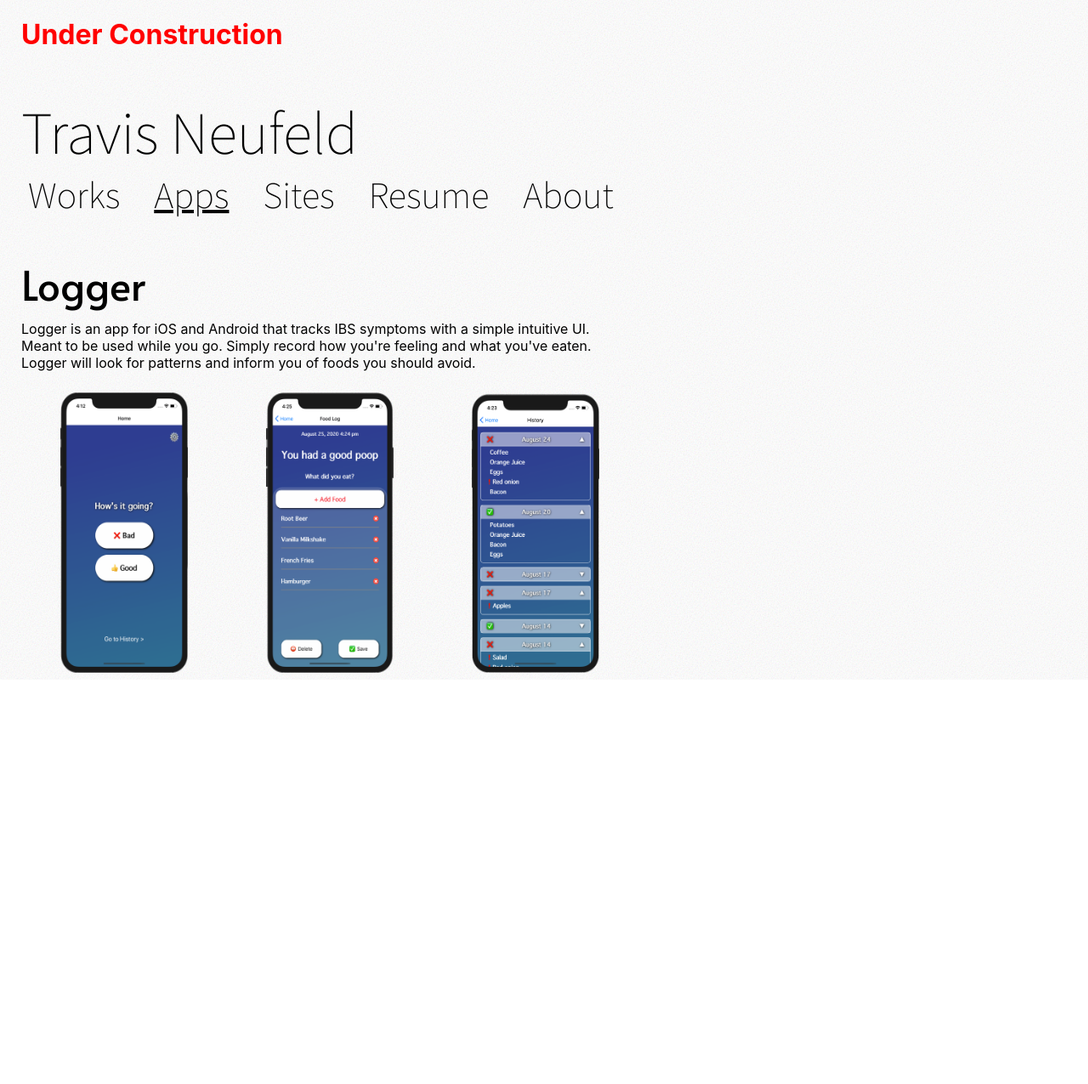
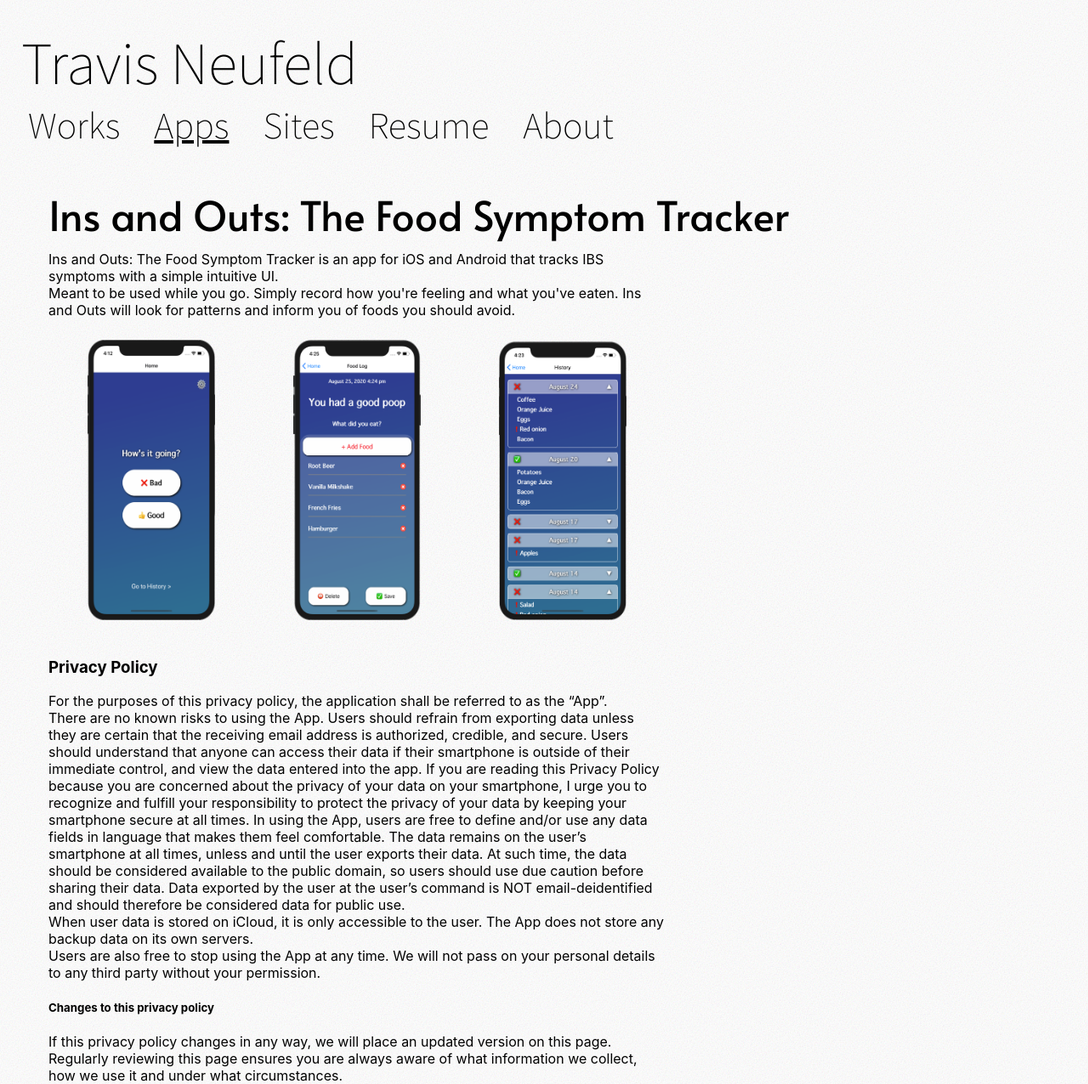
Before and after one commit to TravisJN/blog, a React (Create React App) app: page /apps in a window 1280 px wide. Shown: the top 1276 px of the page at 85% size. Before the commit the page ends 800 px from the top, so only its background shows below. Built offline with nearby package versions, Linux system fonts and the light colour scheme.

Commit message:
Add privacy policy for ins and outs

```diff
--- a/src/App.css
+++ b/src/App.css
@@ -6,10 +6,6 @@
   width: 100vw;
   margin-left: 25px;
   /* background-color: rgba(255, 0, 0, 0.2); */
-}
-
-.under-construction {
-  color: red;
 }
 
 .header-container {
@@ -57,6 +53,7 @@
   width: 90%;
   display: flex;
   flex-direction: column;
+  margin-left: 1em;
   /* background-color: rgba(255, 0, 0, 0.3); */
 }
 
@@ -82,4 +79,5 @@
   display: flex;
   justify-content: space-around;
   margin-top: 25px;
+  margin-bottom: 25px;
 }
--- a/src/App.js
+++ b/src/App.js
@@ -3,6 +3,7 @@ import {
   BrowserRouter as Router,
   Switch,
   Route,
+  Redirect,
 } from "react-router-dom";
 import './App.css';
 import Navbar from './components/Navbar';
@@ -16,7 +17,6 @@ function App() {
   return (
     <Router>
       <div className="App">
-        <h1 className="under-construction">Under Construction</h1>
         <div className="header-container">
           <div className="site-title-text">Travis Neufeld</div>
           <Navbar />
@@ -24,6 +24,9 @@ function App() {
 
         <div className="main-container">
           <Switch>
+            <Route exact path="/">
+              <Redirect to={{ pathname: '/about' }} />
+            </Route>
             <Route path="/works">
               <Works />
             </Route>
--- a/src/components/Apps.js
+++ b/src/components/Apps.js
@@ -11,22 +11,30 @@ function Apps() {
     <Fade>
       <div className="main-container">
         <div className="links-list">
-          <span className="link" onClick={() => setApp('Logger')}>Logger</span>
+          <span className="link" onClick={() => setApp('Logger')}>Ins and Outs: The Food Symptom Tracker</span>
         </div>
         {currentApp === 'Logger' &&
           <div className="logger-container">
             <span>
-              Logger is an app for iOS and Android that tracks IBS symptoms with a simple intuitive UI.
+              Ins and Outs: The Food Symptom Tracker is an app for iOS and Android that tracks IBS symptoms with a simple intuitive UI.
             </span>
             <span>
-              Meant to be used while you go. Simply record how you're feeling and what you've eaten. Logger will look for patterns and inform you of foods you should avoid.
+              Meant to be used while you go. Simply record how you're feeling and what you've eaten. Ins and Outs will look for patterns and inform you of foods you should avoid.
             </span>
 
             <div className="logger-picture-container">
-              <img src={HomeImage} width={150} height={330} alt="logger app home page" />
-              <img src={FoodEntryImage} width={150} height={330} alt="logger app food entry page" />
-              <img src={HistoryImage} width={150} height={330} alt="logger app history page" />
+              <img src={HomeImage} width={150} height={330} alt="Ins and Outs app home page" />
+              <img src={FoodEntryImage} width={150} height={330} alt="Ins and Outs app food entry page" />
+              <img src={HistoryImage} width={150} height={330} alt="Ins and Outs app history page" />
             </div>
+
+            <h3>Privacy Policy</h3>
+            <span>For the purposes of this privacy policy, the application shall be referred to as the “App”.</span>
+            <span>There are no known risks to using the App. Users should refrain from exporting data unless they are certain that the receiving email address is authorized, credible, and secure. Users should understand that anyone can access their data if their smartphone is outside of their immediate control, and view the data entered into the app. If you are reading this Privacy Policy because you are concerned about the privacy of your data on your smartphone, I urge you to recognize and fulfill your responsibility to protect the privacy of your data by keeping your smartphone secure at all times. In using the App, users are free to define and/or use any data fields in language that makes them feel comfortable. The data remains on the user’s smartphone at all times, unless and until the user exports their data. At such time, the data should be considered available to the public domain, so users should use due caution before sharing their data. Data exported by the user at the user’s command is NOT email-deidentified and should therefore be considered data for public use.</span>
+            <span>When user data is stored on iCloud, it is only accessible to the user. The App does not store any backup data on its own servers.</span>
+            <span>Users are also free to stop using the App at any time. We will not pass on your personal details to any third party without your permission.</span>
+            <h5>Changes to this privacy policy</h5>
+            <span>If this privacy policy changes in any way, we will place an updated version on this page. Regularly reviewing this page ensures you are always aware of what information we collect, how we use it and under what circumstances.</span>
           </div>
         }
       </div>
```
